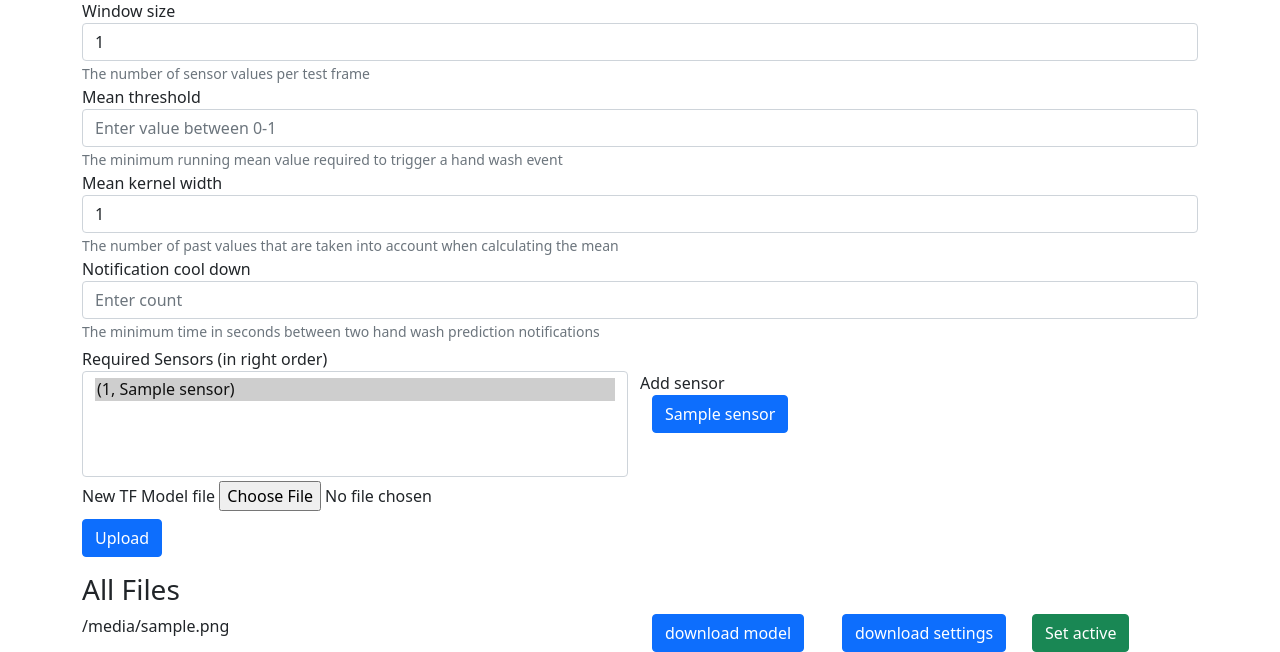
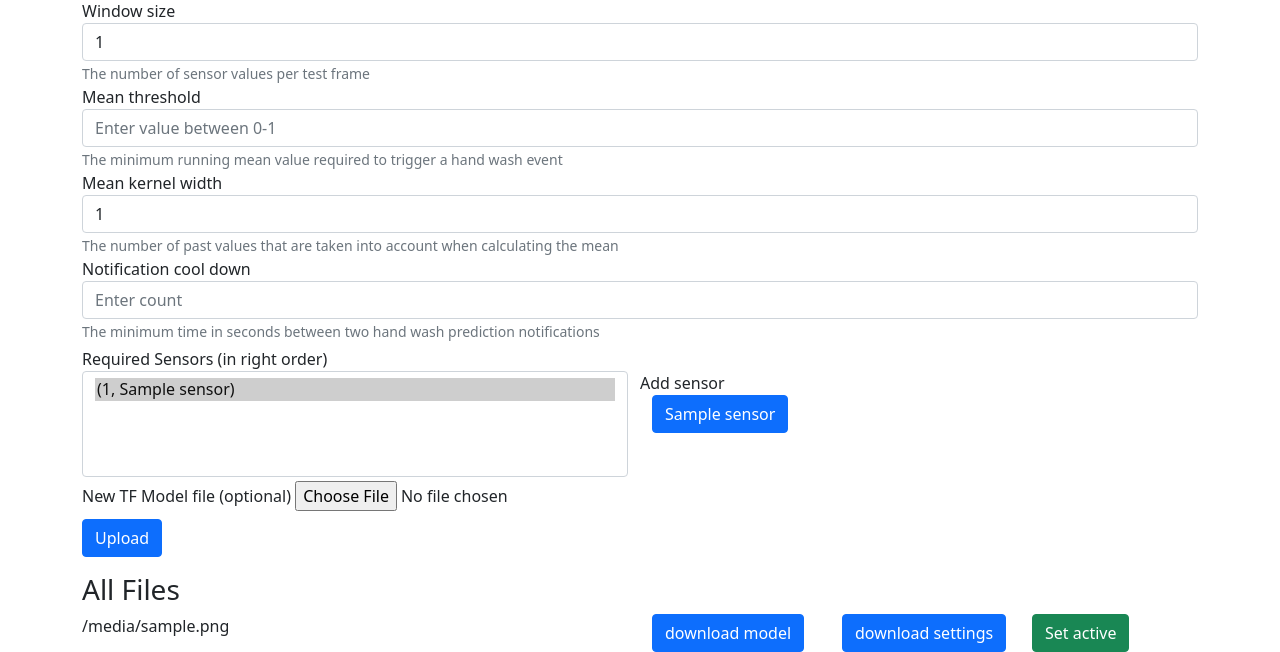
Before and after one commit to Alexsogge/MasterProject, a Python web app: template Webserver/templates/tfmodel.html in a window 1280 px wide. Shown: the part 238-890 px from the top of the page. Run offline with Jinja, Linux system fonts and the light colour scheme; the template is opened without the code that fills it: most values are stand-ins (such as "Sample title", 1, 10 or a date in 2020).

Commit message:
minor label changes

```diff
--- a/Webserver/templates/tfmodel.html
+++ b/Webserver/templates/tfmodel.html
@@ -74,7 +74,7 @@
 
 
             <div class="form-group mt-1">
-                <label for="tfModelFormControlFile">New TF Model file</label>
+                <label for="tfModelFormControlFile">New TF Model file (optional)</label>
                 <input type="file" class="form-control-file" id="tfModelFormControlFile" name="file">
             </div>
             <button type="submit" class="btn btn-primary mt-2">Upload</button>
```
